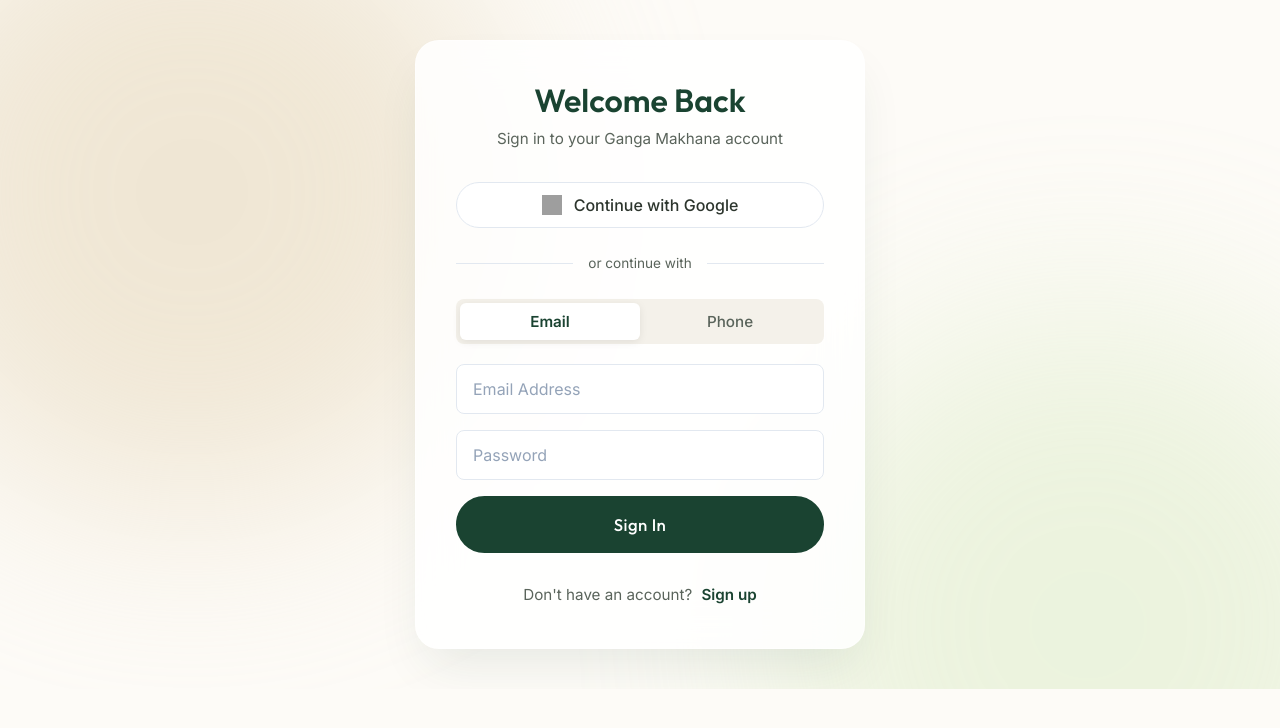
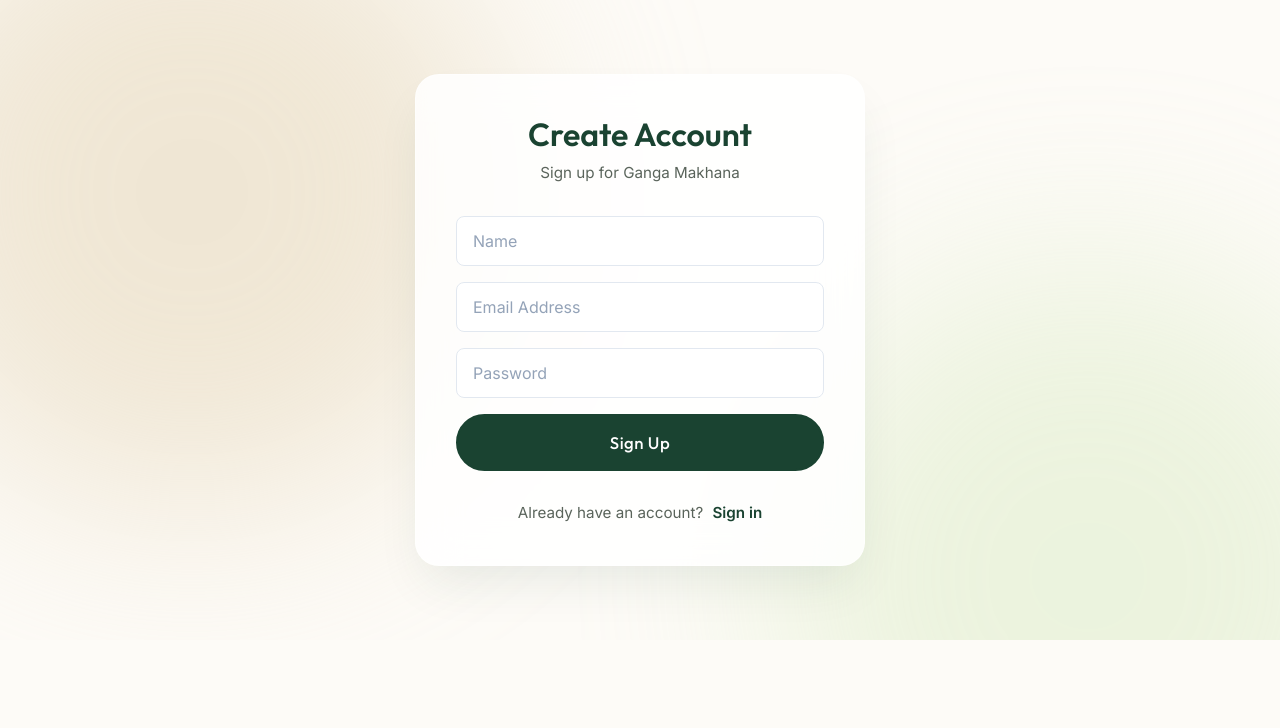
Before and after one commit to Nandannflp/GangaMakhana, a React (Vite) app: page /signup in a window 1280 px wide. Shown: the top 728 px of the page. Built offline with nearby package versions, Linux system fonts and the light colour scheme; grey boxes are pictures that could not be loaded.

Commit message:
Fix routing and signup page layout

```diff
--- a/src/App.jsx
+++ b/src/App.jsx
@@ -1,11 +1,18 @@
+import { BrowserRouter as Router, Routes, Route, Navigate } from "react-router-dom";
 import Login from "./Login";
+import Signup from "./Signup";
 
 function App() {
-
   return (
-    <div>
-      <Login />
-    </div>
+    <Router>
+      <Routes>
+        <Route path="/login" element={<Login />} />
+        <Route path="/signup" element={<Signup />} />
+        {/* Redirect root to login */}
+        <Route path="/" element={<Navigate to="/login" replace />} />
+        <Route path="*" element={<Navigate to="/login" replace />} />
+      </Routes>
+    </Router>
   );
 }
 
--- a/src/Login.jsx
+++ b/src/Login.jsx
@@ -1,4 +1,5 @@
 import { useState } from "react";
+import { Link } from "react-router-dom";
 import { login, googleLogin, sendOtp, verifyOtp } from "./auth";
 import "./pages/LoginPage.css";
 
@@ -158,13 +159,12 @@
             </div>
           )}
 
-          {/* Footer */}
           <div className="auth-footer">
             <p>
               Don't have an account?{" "}
-              <a href="/signup" className="primary-text">
+              <Link to="/signup" className="primary-text">
                 Sign up
-              </a>
+              </Link>
             </p>
           </div>
 
--- a/src/Signup.jsx
+++ b/src/Signup.jsx
@@ -1,75 +1,84 @@
 import { useState } from "react";
-
+import { Link, useNavigate } from "react-router-dom";
 import { signup } from "./auth";
+import "./pages/LoginPage.css"; // Reuse the same CSS for now
 
 function Signup() {
+  const [name, setName] = useState("");
+  const [email, setEmail] = useState("");
+  const [password, setPassword] = useState("");
 
-  const [name, setName] = useState("");
-
-  const [email, setEmail] = useState("");
-
-  const [password, setPassword] =
-    useState("");
+  const navigate = useNavigate();
 
   const handleSignup = async (e) => {
-
     e.preventDefault();
-
-    await signup(
-      email,
-      password,
-      name
-    );
-
+    try {
+      await signup(email, password, name);
+      navigate("/login");
+    } catch (error) {
+      console.error(error);
+      alert("Error signing up: " + error.message);
+    }
   };
 
   return (
+    <div className="login-page">
+      <div className="login-container">
+        <div className="login-card">
+          <div className="login-header">
+            <h2>Create Account</h2>
+            <p className="login-subtitle">
+              Sign up for Ganga Makhana
+            </p>
+          </div>
 
-    <div>
-
-      <h1>Signup</h1>
-
-      <form onSubmit={handleSignup}>
-
+          <form onSubmit={handleSignup} className="auth-form">
+            <div className="input-group">
               <input
                 type="text"
                 placeholder="Name"
                 value={name}
-          onChange={(e) =>
-            setName(e.target.value)
-          }
+                onChange={(e) => setName(e.target.value)}
+                required
               />
+            </div>
 
-        <br /><br />
-
+            <div className="input-group">
               <input
                 type="email"
-          placeholder="Email"
+                placeholder="Email Address"
                 value={email}
-          onChange={(e) =>
-            setEmail(e.target.value)
-          }
+                onChange={(e) => setEmail(e.target.value)}
+                required
               />
+            </div>
 
-        <br /><br />
-
+            <div className="input-group">
               <input
                 type="password"
                 placeholder="Password"
                 value={password}
-          onChange={(e) =>
-            setPassword(e.target.value)
-          }
+                onChange={(e) => setPassword(e.target.value)}
+                required
+                minLength="6"
               />
+            </div>
 
-        <br /><br />
-
-        <button type="submit">
-          Signup
+            <button type="submit" className="btn-primary full-width">
+              Sign Up
             </button>
-
           </form>
 
+          <div className="auth-footer">
+            <p>
+              Already have an account?{" "}
+              <Link to="/login" className="primary-text">
+                Sign in
+              </Link>
+            </p>
+          </div>
+        </div>
+      </div>
     </div>
   );
 }
```
Lines whose indentation alone changed are shown as unchanged.
